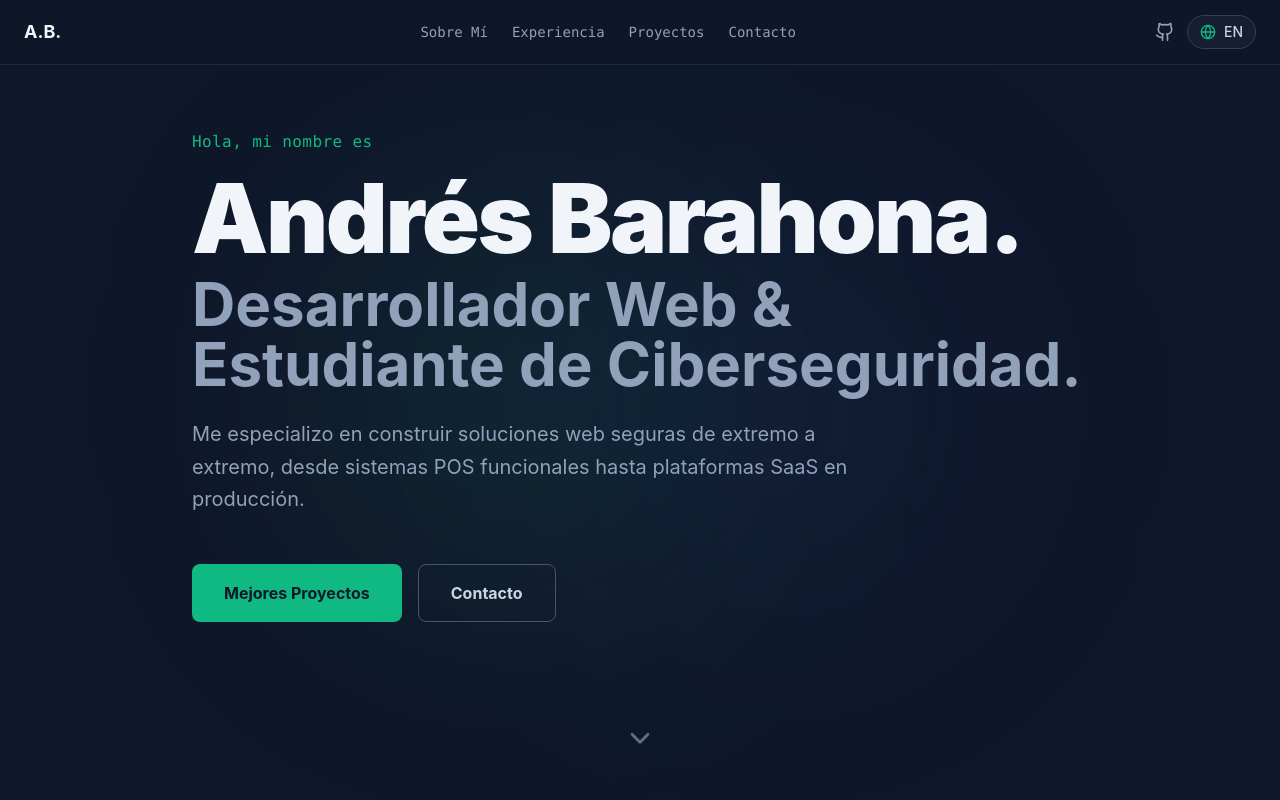
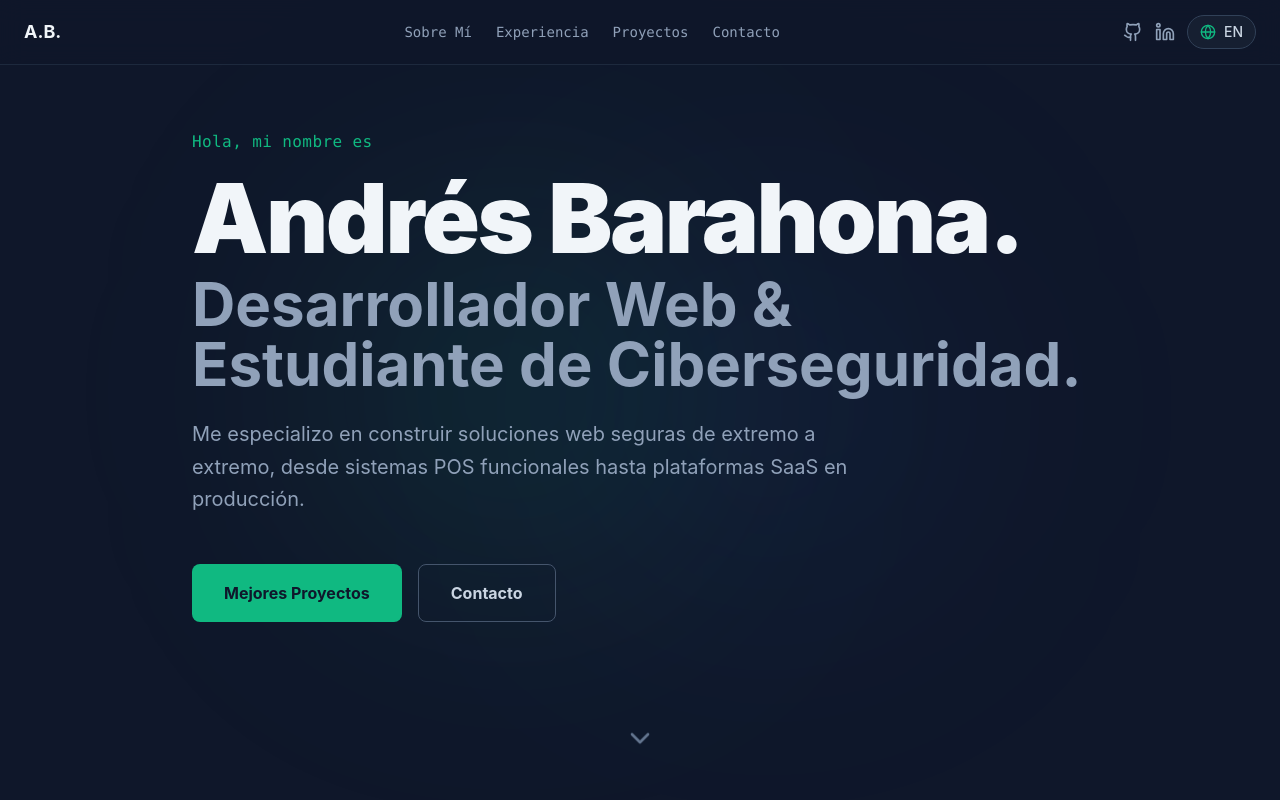
Before and after one commit to drax1425/Portafolio, a React (Vite) app: page / in a window 1280 px wide. Shown: the top 800 px of the page. Built offline with nearby package versions, Linux system fonts and the light colour scheme.

Commit message:
feat: add LinkedIn icon to navbar

```diff
--- a/src/App.jsx
+++ b/src/App.jsx
@@ -1,6 +1,6 @@
 import React, { useState, useEffect } from 'react'
 import { motion } from 'framer-motion'
-import { Globe, Github } from 'lucide-react'
+import { Globe, Github, Linkedin } from 'lucide-react'
 
 import Hero         from './components/Hero'
 import About        from './components/About'
@@ -83,6 +83,15 @@ function App() {
               className="text-slate-400 hover:text-emeraldAccent transition-colors"
             >
               <Github size={20} />
+            </a>
+            <a
+              href="https://www.linkedin.com/in/andres-barahona-9a6120258"
+              target="_blank"
+              rel="noopener noreferrer"
+              aria-label="LinkedIn"
+              className="text-slate-400 hover:text-emeraldAccent transition-colors"
+            >
+              <Linkedin size={20} />
             </a>
             <button
               onClick={() => setLang(l => l === 'es' ? 'en' : 'es')}
```
